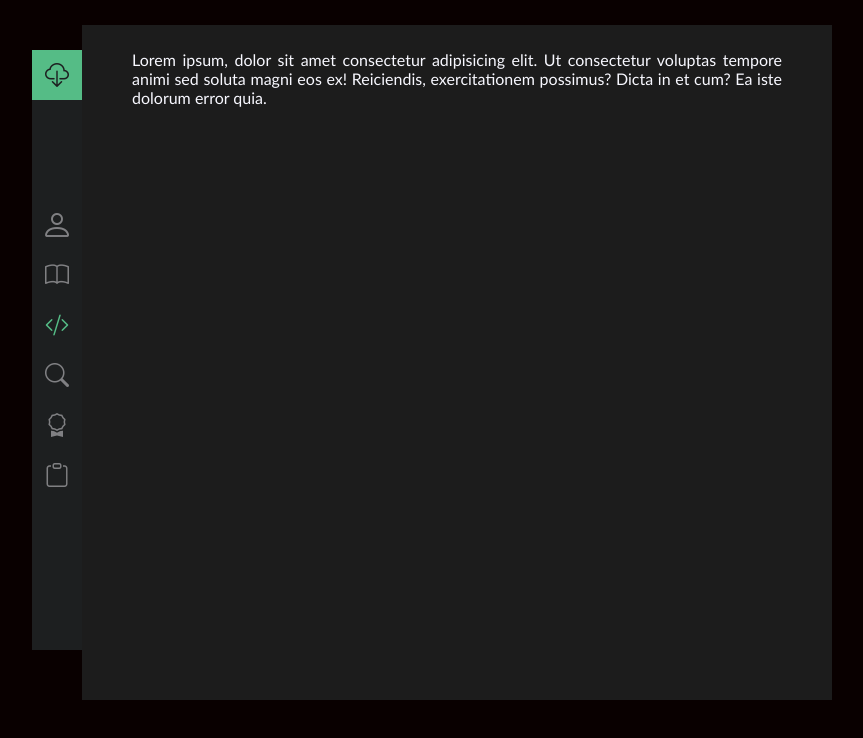
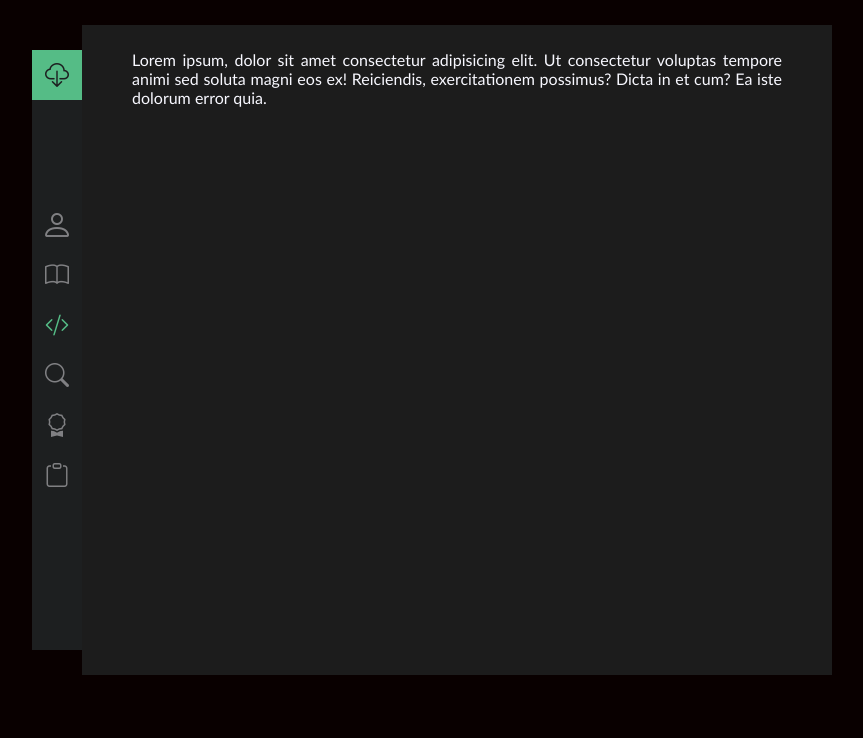
Before and after one commit to barry1393/barry1393.github.io, a plain HTML site: page docs/index.html in a window 1280 px wide. Both pictures are taken after a click on the link "Software Skills". Shown: the whole page, without its empty margins (208-1071 px from the left). Drawn offline with nearby package versions, Linux system fonts and the light colour scheme.

Commit message:
a little change

```diff
--- a/docs/index.html
+++ b/docs/index.html
@@ -225,7 +225,7 @@
             font-family: 'Trebuchet MS', 'Lucida Sans Unicode', 'Lucida Grande', 'Lucida Sans', Arial, sans-serif;
             color: ghostwhite;
             text-align: justify;
-            height: 650px;
+            height: 625px;
             margin-top: -25px;
             background-color: #1C1C1C;
             padding: 25px 50px 0 50px;
@@ -233,6 +233,7 @@
         #research {
             position: relative;
             padding: 0;
+            height: 650px;
         }
         #research > article {
             position: absolute;
```
